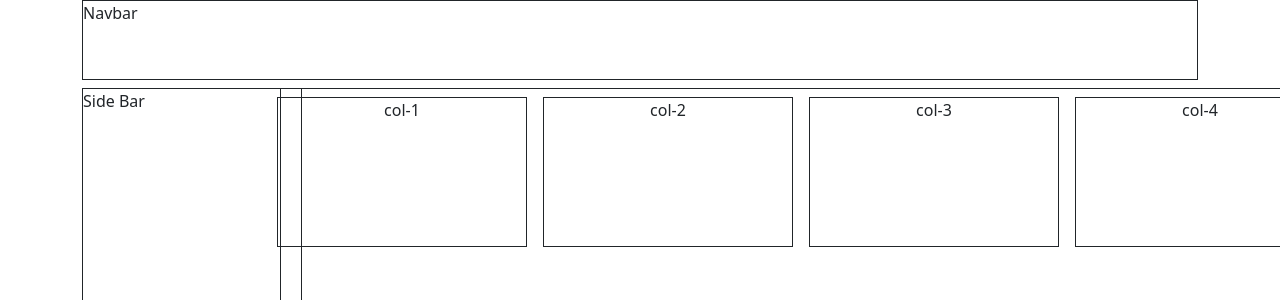
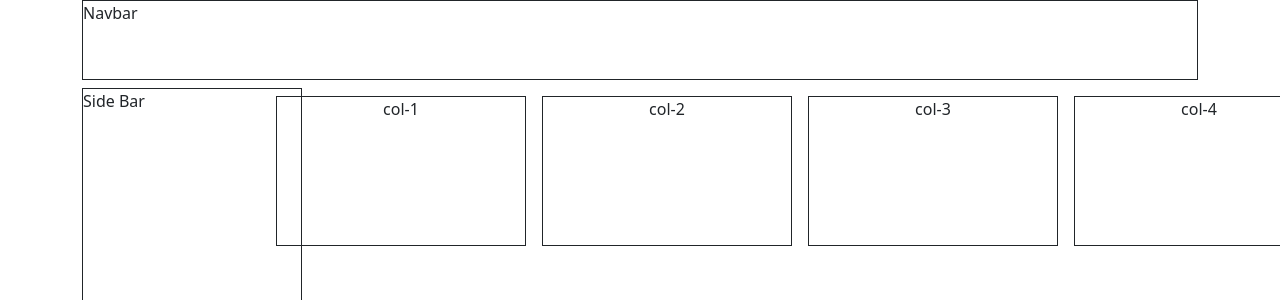
Before and after one commit to MarkRyuo/SalesInventoryManagementSystem, a React (Vite) app: page / in a window 1280 px wide. Shown: the top 300 px of the page. Built offline with nearby package versions, Linux system fonts and the light colour scheme.

Commit message:
Subject: Body

```diff
--- a/src/components/DashboardCards/MainDash.tsx
+++ b/src/components/DashboardCards/MainDash.tsx
@@ -8,7 +8,7 @@ export const MainDash = () => {
         <>
 
         <div>
-            <div className="m-2" style={{width: "1069px",  height: "80vh", border: "solid 1px"}}>
+            <div className="m-2" style={{width: "1069px",  height: "80vh",}}>
                 <div className="row text-center">
                     <div className="col-3 m-2" style={{height: "150px", width:"250px", border: "1px solid"}}>col-1</div>
                     <div className="col-3 m-2" style={{height: "150px", width:"250px", border: "1px solid"}}>col-2</div>
```
